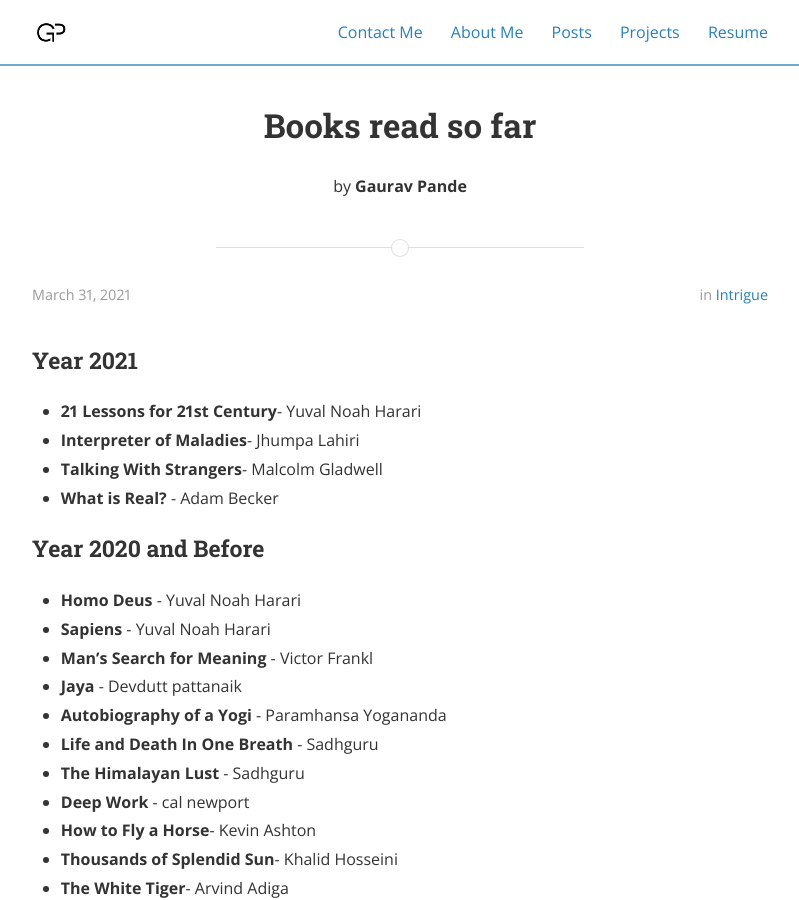
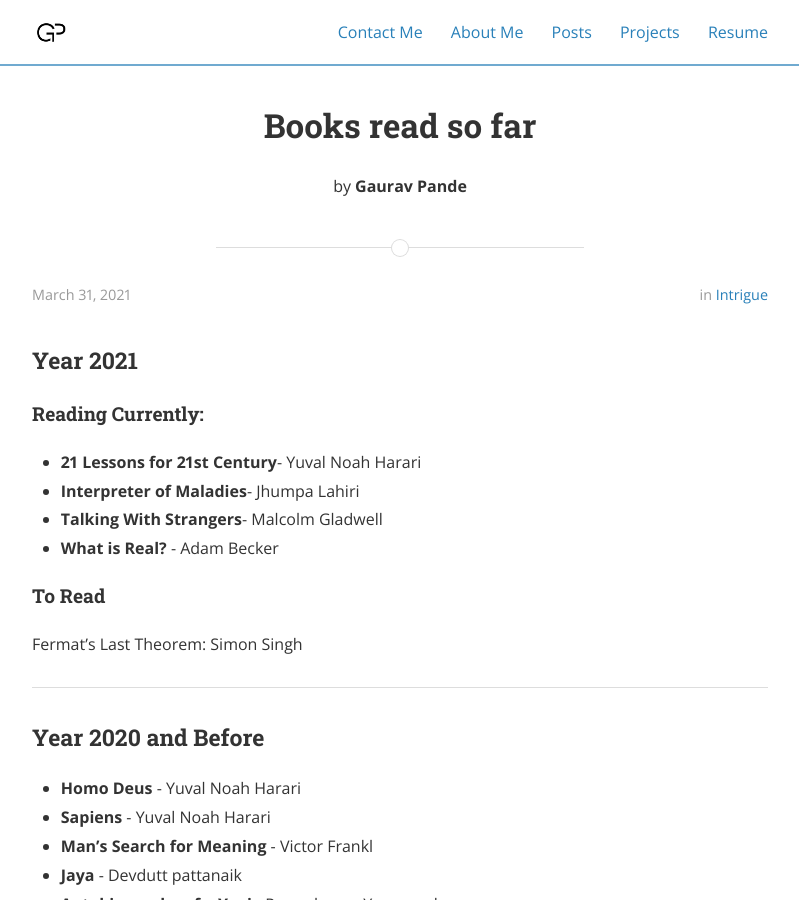
Before and after one commit to Gaurav-Pande/gaurav-pande.github.io, a Jekyll site: the page built from _posts/2021-03-30-books.md, in a window 1280 px wide and 900 px high. Shown: the whole window, without its empty margins (240-1039 px from the left). Built offline with Jekyll 4.4.1, drawn with Linux system fonts in a browser that asks for light colours; nearby versions of some CDN libraries; comment, search, counter and statistics services are not loaded; a style sheet for code colours, icons or effects is not loaded.

Commit message:
Update 2021-03-30-books.md

```diff
--- a/_posts/2021-03-30-books.md
+++ b/_posts/2021-03-30-books.md
@@ -9,11 +9,17 @@ categories: Intrigue
 
 ### Year 2021
 
+#### Reading Currently:
+
 * **21 Lessons for 21st Century**- Yuval Noah Harari
 * **Interpreter of Maladies**- Jhumpa Lahiri
 * **Talking With Strangers**- Malcolm Gladwell
 * **What is Real?** - Adam Becker
 
+#### To Read
+Fermat's Last Theorem: Simon Singh
+
+---
 ### Year 2020 and Before
 
 * **Homo Deus** - Yuval Noah Harari
@@ -29,3 +35,4 @@ categories: Intrigue
 * **The White Tiger**- Arvind Adiga
 * **A brief history of time**- Stephen Hawking
 * **Black hole and Baby universe**- Stephen Hawking
+---
```
